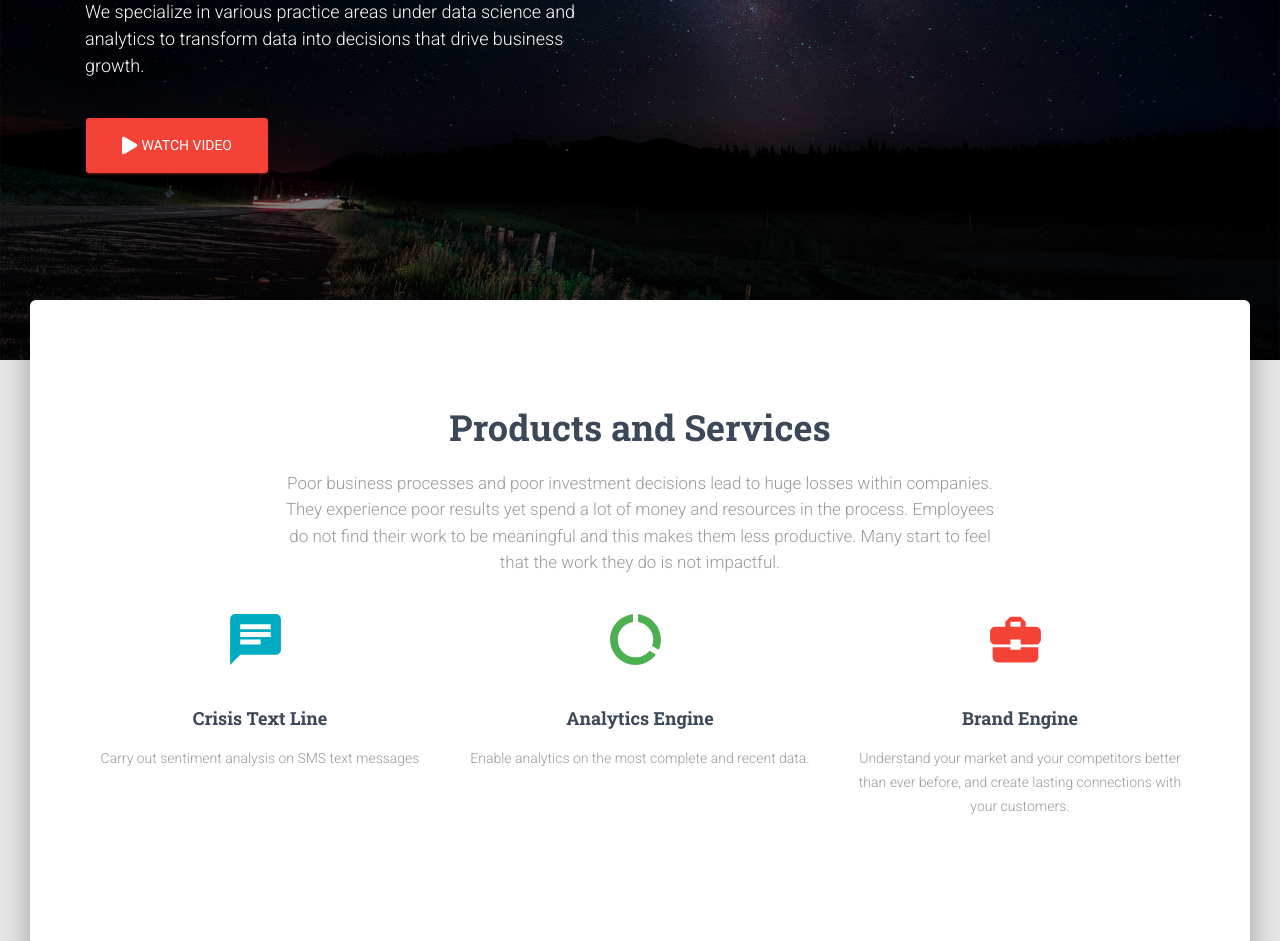
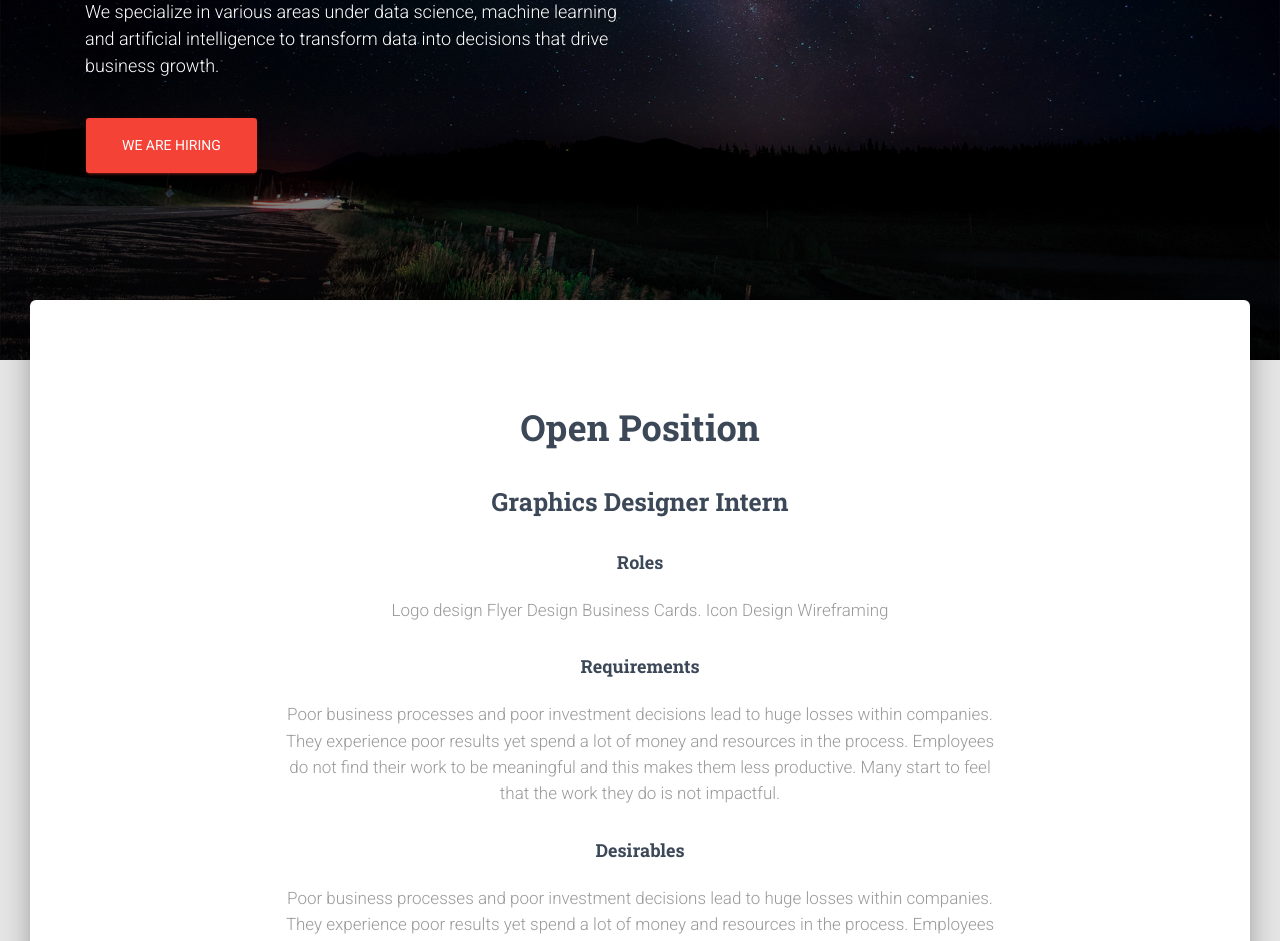
Before and after one commit to anabridge/anabridge-frontend, a React (Create React App) app in the folder bridge/: page / in a window 1280 px wide. Shown: the part 360-1301 px from the top of the page. Built offline with nearby package versions, Linux system fonts and the light colour scheme.

Commit message:
adding career section to landing page and updating the social media links

```diff
--- a/bridge/src/views/components/Header/HeaderLinks.js
+++ b/bridge/src/views/components/Header/HeaderLinks.js
@@ -1,24 +1,24 @@
 /*eslint-disable*/
-import React from "react";
-import DeleteIcon from "@material-ui/icons/Delete";
-import IconButton from "@material-ui/core/IconButton";
+import React from 'react';
+import DeleteIcon from '@material-ui/icons/Delete';
+import IconButton from '@material-ui/core/IconButton';
 // react components for routing our app without refresh
-import { Link } from "react-router-dom";
+import { Link } from 'react-router-dom';
 
 // @material-ui/core components
-import { makeStyles } from "@material-ui/core/styles";
-import List from "@material-ui/core/List";
-import ListItem from "@material-ui/core/ListItem";
-import Tooltip from "@material-ui/core/Tooltip";
+import { makeStyles } from '@material-ui/core/styles';
+import List from '@material-ui/core/List';
+import ListItem from '@material-ui/core/ListItem';
+import Tooltip from '@material-ui/core/Tooltip';
 
 // @material-ui/icons
-import { Apps, CloudDownload } from "@material-ui/icons";
+import { Apps, CloudDownload } from '@material-ui/icons';
 
 // core components
-import CustomDropdown from "../CustomDropdown/CustomDropdown.js";
-import Button from "../CustomButtons/Button.js";
+import CustomDropdown from '../CustomDropdown/CustomDropdown.js';
+import Button from '../CustomButtons/Button.js';
 
-import styles from "assets/jss/material-kit-react/components/headerLinksStyle.js";
+import styles from 'assets/jss/material-kit-react/components/headerLinksStyle.js';
 
 const useStyles = makeStyles(styles);
 
@@ -32,7 +32,7 @@ export default function HeaderLinks(props) {
           buttonText="Explore"
           buttonProps={{
             className: classes.navLink,
-            color: "transparent",
+            color: 'transparent',
           }}
           buttonIcon={Apps}
           dropdownList={[
@@ -61,16 +61,16 @@ export default function HeaderLinks(props) {
         <Tooltip
           id="instagram-twitter"
           title="Follow us on twitter"
-          placement={window.innerWidth > 959 ? "top" : "left"}
+          placement={window.innerWidth > 959 ? 'top' : 'left'}
           classes={{ tooltip: classes.tooltip }}
         >
           <Button
-            href=""
+            href="https://twitter.com/bridge_patterns"
             target="_blank"
             color="transparent"
             className={classes.navLink}
           >
-            <i className={classes.socialIcons + " fab fa-twitter"} />
+            <i className={classes.socialIcons + ' fab fa-twitter'} />
           </Button>
         </Tooltip>
       </ListItem>
@@ -78,16 +78,16 @@ export default function HeaderLinks(props) {
         <Tooltip
           id="instagram-facebook"
           title="Follow us on facebook"
-          placement={window.innerWidth > 959 ? "top" : "left"}
+          placement={window.innerWidth > 959 ? 'top' : 'left'}
           classes={{ tooltip: classes.tooltip }}
         >
           <Button
             color="transparent"
-            href=""
+            href="https://www.facebook.com/patterns.bridge/"
             target="_blank"
             className={classes.navLink}
           >
-            <i className={classes.socialIcons + " fab fa-facebook"} />
+            <i className={classes.socialIcons + ' fab fa-facebook'} />
           </Button>
         </Tooltip>
       </ListItem>
@@ -95,16 +95,11 @@ export default function HeaderLinks(props) {
         <Tooltip
           id="instagram-tooltip"
           title="Follow us on instagram"
-          placement={window.innerWidth > 959 ? "top" : "left"}
+          placement={window.innerWidth > 959 ? 'top' : 'left'}
           classes={{ tooltip: classes.tooltip }}
         >
-          <Button
-            color="transparent"
-            href=""
-            target="_blank"
-            className={classes.navLink}
-          >
-            <i className={classes.socialIcons + " fab fa-instagram"} />
+          <Button color="transparent" href="" target="_blank" className={classes.navLink}>
+            <i className={classes.socialIcons + ' fab fa-instagram'} />
           </Button>
         </Tooltip>
       </ListItem>
--- a/bridge/src/views/components/LandingPage/LandingPage.js
+++ b/bridge/src/views/components/LandingPage/LandingPage.js
@@ -21,6 +21,7 @@ import styles from 'assets/jss/material-kit-react/views/landingPage.js';
 import ProductSection from './Sections/ProductSection.js';
 import TeamSection from './Sections/TeamSection.js';
 import WorkSection from './Sections/WorkSection.js';
+import CareerSection from './Sections/CareerSection';
 
 const dashboardRoutes = [];
 
@@ -49,20 +50,13 @@ export default function LandingPage(props) {
             <GridItem xs={12} sm={12} md={6}>
               <h1 className={classes.title}>From Data to Insights.</h1>
               <h4>
-                We specialize in various practice areas under data science and
-                analytics to transform data into decisions that drive business
-                growth.
+                We specialize in various areas under data science, machine learning and artificial
+                intelligence to transform data into decisions that drive business growth.
               </h4>
               <br />
-              <Button
-                color="danger"
-                size="lg"
-                href=""
-                target="_blank"
-                rel="noopener noreferrer"
-              >
-                <i className="fas fa-play" />
-                Watch video
+              <Button color="danger" size="lg" href="" target="_blank" rel="noopener noreferrer">
+                {/* <i className="fas fa-play" /> */}
+                We Are Hiring
               </Button>
             </GridItem>
           </GridContainer>
@@ -70,9 +64,10 @@ export default function LandingPage(props) {
       </Parallax>
       <div className={classNames(classes.main, classes.mainRaised)}>
         <div className={classes.container}>
+          <CareerSection />
           <ProductSection />
-          <TeamSection />
-          <WorkSection />
+          {/* <TeamSection />
+          <WorkSection /> */}
         </div>
       </div>
       <Footer />
--- /dev/null
+++ b/bridge/src/views/components/LandingPage/Sections/CareerSection.js
@@ -0,0 +1,50 @@
+import React from 'react';
+// @material-ui/core components
+import { makeStyles } from '@material-ui/core/styles';
+
+// @material-ui/icons
+import Chat from '@material-ui/icons/Chat';
+import VerifiedUser from '@material-ui/icons/VerifiedUser';
+import Fingerprint from '@material-ui/icons/Fingerprint';
+import DataUsageIcon from '@material-ui/icons/DataUsage';
+import BusinessCenterIcon from '@material-ui/icons/BusinessCenter';
+// core components
+import GridContainer from '../../Grid/GridContainer.js';
+import GridItem from '../../Grid/GridItem.js';
+import InfoArea from '../../InfoArea/InfoArea.js';
+
+import styles from 'assets/jss/material-kit-react/views/landingPageSections/productStyle.js';
+
+const useStyles = makeStyles(styles);
+
+export default function CareerSection() {
+  const classes = useStyles();
+  return (
+    <div className={classes.section}>
+      <GridContainer justify="center">
+        <GridItem xs={12} sm={12} md={8}>
+          <h2 className={classes.title}>Open Position</h2>
+          <h3 className={classes.title}>Graphics Designer Intern</h3>
+          <h4 className={classes.title}>Roles</h4>
+          <h5 className={classes.description}>
+            Logo design Flyer Design Business Cards. Icon Design Wireframing
+          </h5>
+          <h4 className={classes.title}>Requirements</h4>
+          <h5 className={classes.description}>
+            Poor business processes and poor investment decisions lead to huge losses within
+            companies. They experience poor results yet spend a lot of money and resources in the
+            process. Employees do not find their work to be meaningful and this makes them less
+            productive. Many start to feel that the work they do is not impactful.
+          </h5>
+          <h4 className={classes.title}>Desirables</h4>
+          <h5 className={classes.description}>
+            Poor business processes and poor investment decisions lead to huge losses within
+            companies. They experience poor results yet spend a lot of money and resources in the
+            process. Employees do not find their work to be meaningful and this makes them less
+            productive. Many start to feel that the work they do is not impactful.
+          </h5>
+        </GridItem>
+      </GridContainer>
+    </div>
+  );
+}
--- a/bridge/src/views/components/LandingPage/Sections/ProductSection.js
+++ b/bridge/src/views/components/LandingPage/Sections/ProductSection.js
@@ -1,19 +1,19 @@
-import React from "react";
+import React from 'react';
 // @material-ui/core components
-import { makeStyles } from "@material-ui/core/styles";
+import { makeStyles } from '@material-ui/core/styles';
 
 // @material-ui/icons
-import Chat from "@material-ui/icons/Chat";
-import VerifiedUser from "@material-ui/icons/VerifiedUser";
-import Fingerprint from "@material-ui/icons/Fingerprint";
-import DataUsageIcon from "@material-ui/icons/DataUsage";
-import BusinessCenterIcon from "@material-ui/icons/BusinessCenter";
+import Chat from '@material-ui/icons/Chat';
+import VerifiedUser from '@material-ui/icons/VerifiedUser';
+import Fingerprint from '@material-ui/icons/Fingerprint';
+import DataUsageIcon from '@material-ui/icons/DataUsage';
+import BusinessCenterIcon from '@material-ui/icons/BusinessCenter';
 // core components
-import GridContainer from "../../Grid/GridContainer.js";
-import GridItem from "../../Grid/GridItem.js";
-import InfoArea from "../../InfoArea/InfoArea.js";
+import GridContainer from '../../Grid/GridContainer.js';
+import GridItem from '../../Grid/GridItem.js';
+import InfoArea from '../../InfoArea/InfoArea.js';
 
-import styles from "assets/jss/material-kit-react/views/landingPageSections/productStyle.js";
+import styles from 'assets/jss/material-kit-react/views/landingPageSections/productStyle.js';
 
 const useStyles = makeStyles(styles);
 
@@ -25,11 +25,8 @@ export default function ProductSection() {
         <GridItem xs={12} sm={12} md={8}>
           <h2 className={classes.title}>Products and Services</h2>
           <h5 className={classes.description}>
-            Poor business processes and poor investment decisions lead to huge
-            losses within companies. They experience poor results yet spend a
-            lot of money and resources in the process. Employees do not find
-            their work to be meaningful and this makes them less productive.
-            Many start to feel that the work they do is not impactful.
+            At Bridge, we create tools which assist businesses to derive insights from big data is
+            present for many organisations.
           </h5>
         </GridItem>
       </GridContainer>
```
